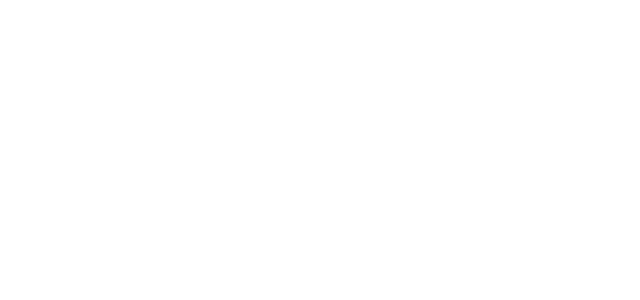
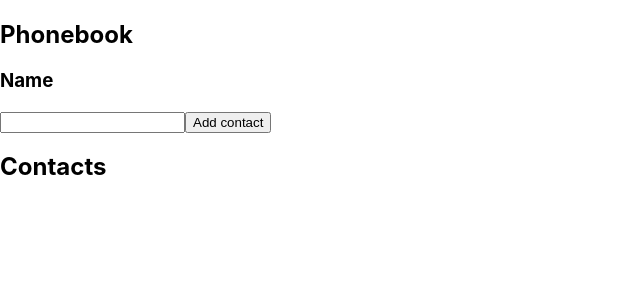
Before and after one commit to garikdallari/goit-react-hw-02-phonebook, a React (Create React App) app: page / in a window 1280 px wide. Shown: the top 300 px of the page, without its empty margins (0-640 px from the left). Built offline with nearby package versions, Linux system fonts and the light colour scheme.

Commit message:
1st step

```diff
--- a/package.json
+++ b/package.json
@@ -10,6 +10,7 @@
     "gh-pages": "^3.2.3",
     "react": "^17.0.2",
     "react-dom": "^17.0.2",
+    "react-id-generator": "^3.0.1",
     "react-scripts": "4.0.3",
     "web-vitals": "^1.1.2"
   },
--- a/src/App.js
+++ b/src/App.js
@@ -1,7 +1,57 @@
-import './App.css';
+import React, { Component } from 'react';
+import Contacts from './Contacts/Contacts';
+import nextId from 'react-id-generator';
 
-function App() {
-  return <></>;
+export default class App extends Component {
+  state = {
+    contacts: [],
+    name: '',
+  };
+
+  handleChange = e => {
+    const value = e.target.value;
+    const name = e.target.name;
+
+    this.setState({
+      [name]: value,
+    });
+  };
+  addContact = e => {
+    e.preventDefault();
+    this.setState(prev => ({
+      contacts: [
+        ...prev.contacts,
+        {
+          name: prev.name,
+          id: nextId(),
+        },
+      ],
+      name: '',
+    }));
+  };
+  render() {
+    const { name, contacts } = this.state;
+    return (
+      <>
+        <h2>Phonebook</h2>
+        <h3>Name</h3>
+        <form onSubmit={this.addContact}>
+          <input
+            value={name}
+            type="text"
+            name="name"
+            pattern="^[a-zA-Zа-яА-Я]+(([' -][a-zA-Zа-яА-Я ])?[a-zA-Zа-яА-Я]*)*$"
+            title="Имя может состоять только из букв, апострофа, тире и пробелов. Например Adrian, Jacob Mercer, Charles de Batz de Castelmore d'Artagnan и т. п."
+            required
+            onChange={this.handleChange}
+          />
+          <button type="button" onClick={this.addContact}>
+            Add contact
+          </button>
+        </form>
+
+        <Contacts title="Contacts" data={contacts} />
+      </>
+    );
+  }
 }
-
-export default App;
--- /dev/null
+++ b/src/Contacts/Contacts.jsx
@@ -0,0 +1,16 @@
+import React from 'react';
+
+function Contacts({ title, data }) {
+  return (
+    <>
+      <h2>{title}</h2>
+      <ul>
+        {data.map(el => (
+          <li key={el.id}>{el.name}</li>
+        ))}
+      </ul>
+    </>
+  );
+}
+
+export default Contacts;
```
Also changed, not shown: 2 other files (tests, documents, lock files or other folders).
